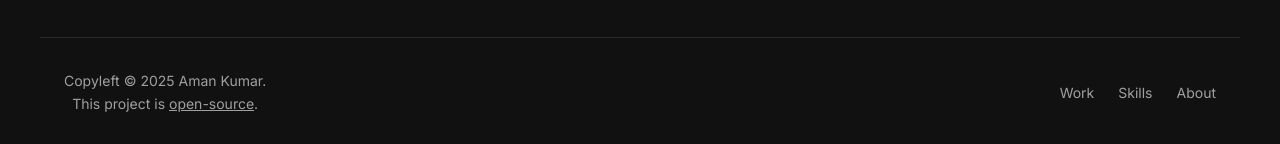
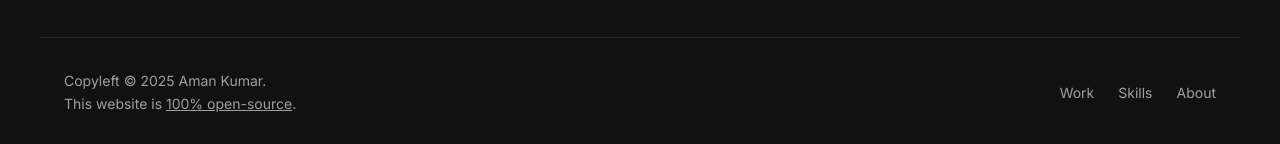
Before and after one commit to bullet-ant/portfolio-remastered, a React (Vite) app: page / in a window 1280 px wide. Shown: the part 6123-6267 px from the top of the page. Built offline with nearby package versions, Linux system fonts and the light colour scheme.

Commit message:
adjust footer alignment

```diff
--- a/src/components/Footer.jsx
+++ b/src/components/Footer.jsx
@@ -189,7 +189,11 @@ const Copyright = styled.p`
   font-size: 0.875rem;
   color: rgba(255, 255, 255, 0.6);
   margin: 0;
-  text-align: center;
+  text-align: left;
+
+  @media (max-width: ${(props) => props.theme.breakpoints.md}) {
+    text-align: center;
+  }
 `;
 
 const FooterNav = styled.nav`
@@ -458,12 +462,14 @@ function Footer() {
         <Copyright>
           Copyleft &copy; {new Date().getFullYear()} Aman Kumar.
           <br />
-          This project is{" "}
+          This website is{" "}
           <a
             href="https://github.com/bullet-ant/portfolio-remastered"
             style={{ color: "inherit", textDecoration: "underline" }}
+            target="_blank"
+            rel="noopener noreferrer"
           >
-            open-source
+            100% open-source
           </a>
           .
         </Copyright>
--- a/src/components/SkillsSection.jsx
+++ b/src/components/SkillsSection.jsx
@@ -294,7 +294,7 @@ function SkillsSection({ backgroundColor, textColor, accentColor }) {
         $color={accentColor}
       />
       <FloatingElement
-        $position="top: 6%; left: 6%;"
+        $position="top: 2%; left: 6%;"
         $size={220}
         $color={accentColor}
       />
```
